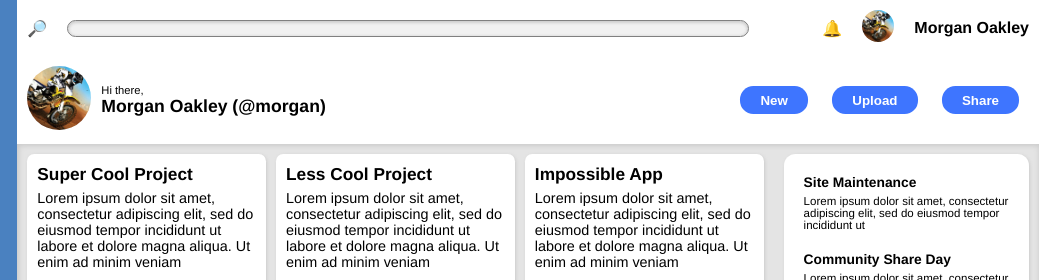
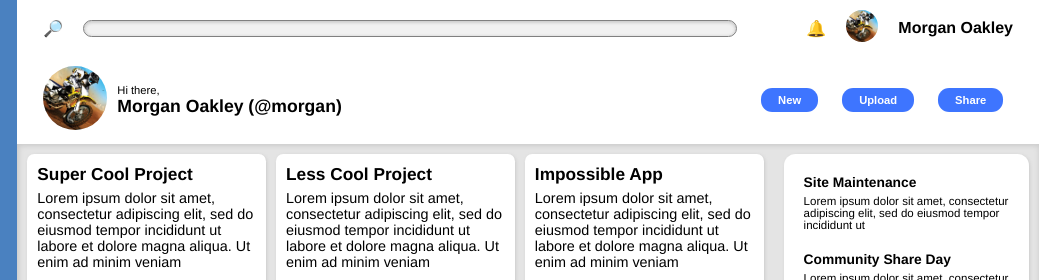
Before and after one commit to vikaschoudhary1/admin-dashboard, a plain HTML site: page index.html in a window 1280 px wide. Shown: the top 280 px of the page, 241-1280 px from the left. Drawn offline with Linux system fonts and the light colour scheme.

Commit message:
Change nav button size, add margin to header and nav

```diff
--- a/style.css
+++ b/style.css
@@ -63,6 +63,7 @@ body,
     gap: 20px;
     align-items: center;
     font-weight: bold;
+    margin: 0 1em;
 }
 
 .header input {
@@ -85,6 +86,7 @@ body,
     grid-auto-flow: column;
     gap: 10px;
     align-items: center;
+    margin: 0 1em;
 }
 
 .nav img {
@@ -100,6 +102,7 @@ body,
     font-weight: bold;
     background-color: rgb(62, 117, 255);
     border-radius: 1em;
+    font-size: .7em;
 }
 
 .nav button:active {
```
